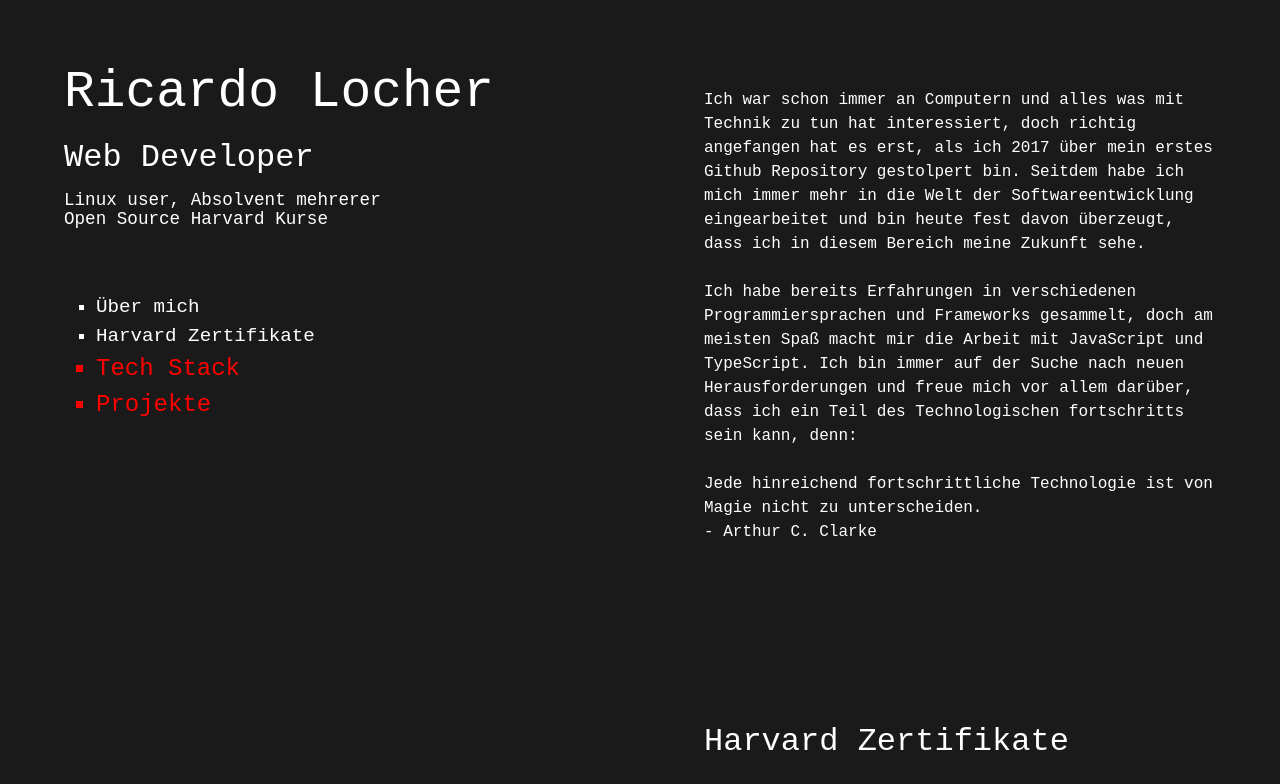
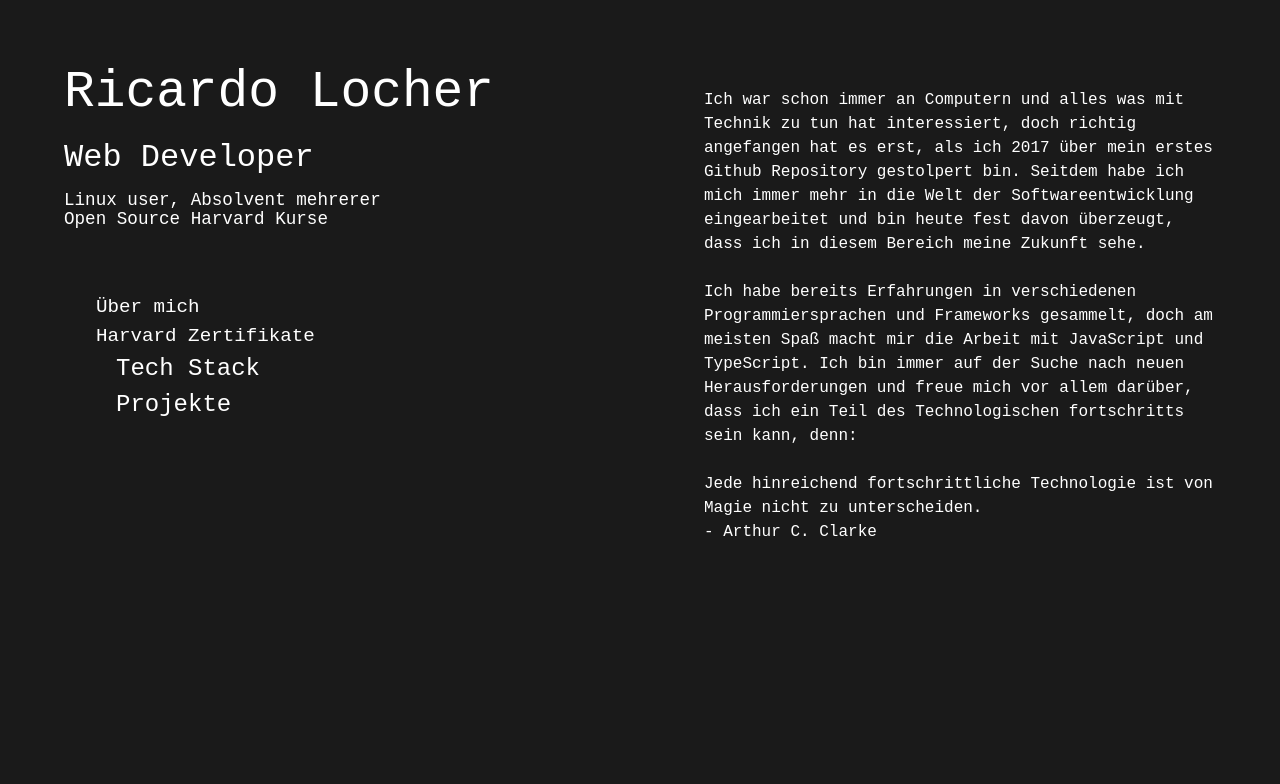
Before and after one commit to RicardoLocher/portfolio, a React (Vite) app: page / in a window 1280 px wide. Shown: the top 784 px of the page. Built offline with nearby package versions, Linux system fonts and the light colour scheme.

Commit message:
Update CSS styles in about and overview components

```diff
--- a/src/components/about/about.css
+++ b/src/components/about/about.css
@@ -4,7 +4,7 @@
     width: fit-content;
     margin: 25px;
     margin: 10%;
-    margin-bottom: 100px;
+    height: 100vh;
     font-family: monospace;
 }
 
--- a/src/components/overview/overview.css
+++ b/src/components/overview/overview.css
@@ -4,7 +4,7 @@
 }
 
 .OverviewList {
-    list-style-type: square;
+    list-style-type: none;
     text-align: left;
     font-family: monospace;
 }
@@ -17,5 +17,5 @@
 
 .highlighted {
     font-size: 1.5em;
-    color: red;
+    margin-left: 20px;
 }
```
